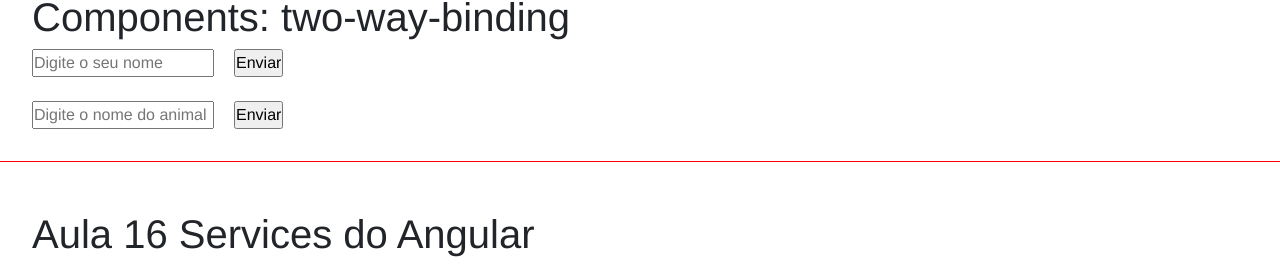
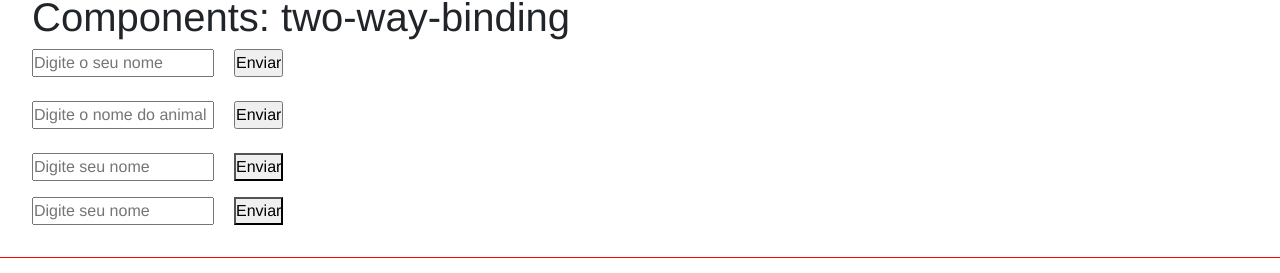
Before and after one commit to Jmarcosilva/CURSO-ANGULAR-13-hora-de-codar, an Angular app: page / in a window 1280 px wide. Shown: the part 4419-4692 px from the top of the page. Built offline with nearby package versions, Linux system fonts and the light colour scheme.

Commit message:
acrescentei cidade

```diff
--- a/src/app/app.module.ts
+++ b/src/app/app.module.ts
@@ -14,7 +14,7 @@
 import { PipesComponent } from './components/pipes/pipes.component';
 import { TwoWayBindingComponent } from './components/two-way-binding/two-way-binding.component';
 import { FormsModule } from '@angular/forms';
-import { ServicesdoAngularComponent } from './components/servicesdo-angular/servicesdo-angular.component';
+import { ServicesdoAngularComponent } from './components/services-do-angular/servicesdo-angular.component';
 
 
 @NgModule({
@@ -30,7 +30,7 @@
     ListRenderComponent,
     PipesComponent,
     TwoWayBindingComponent,
-    ServicesdoAngularComponent
+    ServicesdoAngularComponent,
   ],
   imports: [
     BrowserModule,
--- a/src/app/components/servicesdo-angular/servicesdo-angular.component.ts
+++ b/src/app/components/services-do-angular/servicesdo-angular.component.ts
@@ -17,7 +17,8 @@
   cidades:Cidades[]= [
     {id:501, nomeDaCidade:"Betim", numeroHabitantes:30000000, foto:"https://i0.wp.com/www.opuspesquisa.com/wp-content/uploads/2018/01/Pesquisa-de-Mercado-Betim.png?fit=617%2C404&ssl=1"},
     {id:502, nomeDaCidade:"Governador Valadares", numeroHabitantes:10000000, foto:"https://www2.ufjf.br/noticias/wp-content/uploads/sites/2/2022/02/img_9444.jpg"},
-    {id:503, nomeDaCidade:"Varzea da Palma", numeroHabitantes:7000000, foto:"https://www.ferias.tur.br/thumbnail/4068/600/300/n_10603807_373196789511573_5665177260937957427_n.jpg"}
+    {id:503, nomeDaCidade:"Varzea da Palma", numeroHabitantes:7000000, foto:"https://www.ferias.tur.br/thumbnail/4068/600/300/n_10603807_373196789511573_5665177260937957427_n.jpg"},
+    {id:504, nomeDaCidade:"Contagem", numeroHabitantes:7000000, foto:"https://www.minasgerais.com.br/imagens/destinos/1561400578dA9iY8qXV7.jpg"}
   ]
 
 
--- a/src/app/components/two-way-binding/two-way-binding.component.html
+++ b/src/app/components/two-way-binding/two-way-binding.component.html
@@ -13,10 +13,25 @@
     <form>
     <input type="text" [(ngModel)]="nome" name="nome" placeholder="Digite o nome do animal">
     <input style="margin-left: 20px;" type="submit" value="Enviar">
-    </form>
+    </form><br>
 
     <div *ngIf="nome !== '' ">
     <p>O nome do animal é: {{nome}}</p>
     </div>
 
+
+    <form>
+        <input [(ngModel)]="nome2" type="text" name="nome" placeholder="Digite seu nome">
+        <button style="margin-left: 20px;" type="button">Enviar</button>
+    </form>
+    <p>{{nome2}}</p>
+
+
+    <form>
+        <input [(ngModel)]="nome3" type="text" name="nome" placeholder="Digite seu nome">
+        <button style="margin-left: 20px;" type="button">Enviar</button>
+    </form>
+    <div *ngIf="nome3 !=='' ">
+        <p>{{"O nome do animal é: " + nome3}}</p>
     </div>
+    </div>
--- a/src/app/components/two-way-binding/two-way-binding.component.ts
+++ b/src/app/components/two-way-binding/two-way-binding.component.ts
@@ -9,6 +9,8 @@
 
   name: string = "";
   nome: string = "";
+  nome2: string = "";
+  nome3 = ""
 
 
 }
```
Also changed, not shown: src/app/components/services-do-angular/servicesdo-angular.component.css (added), src/app/components/services-do-angular/servicesdo-angular.component.html (renamed from src/app/components/servicesdo-angular/servicesdo-angular.component.html), 1 other file (tests, documents, lock files or other folders).
